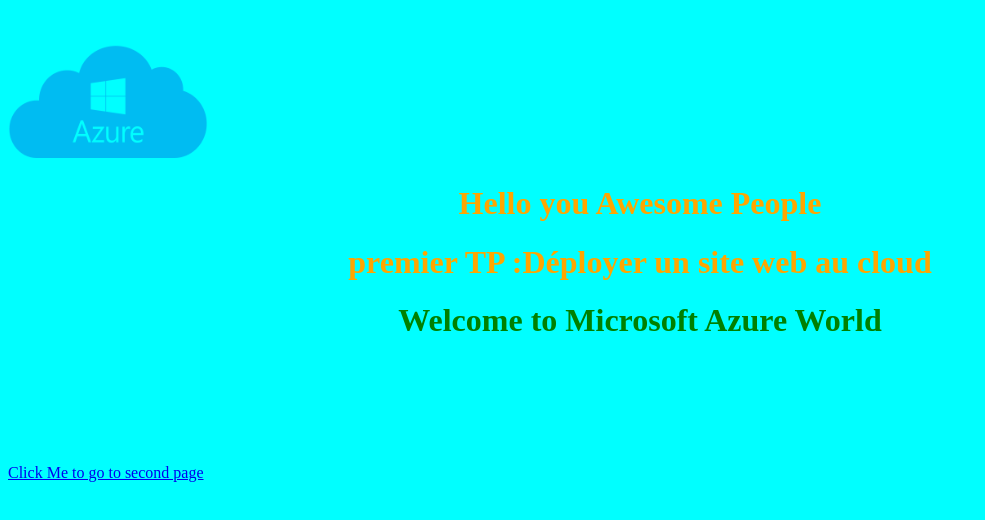
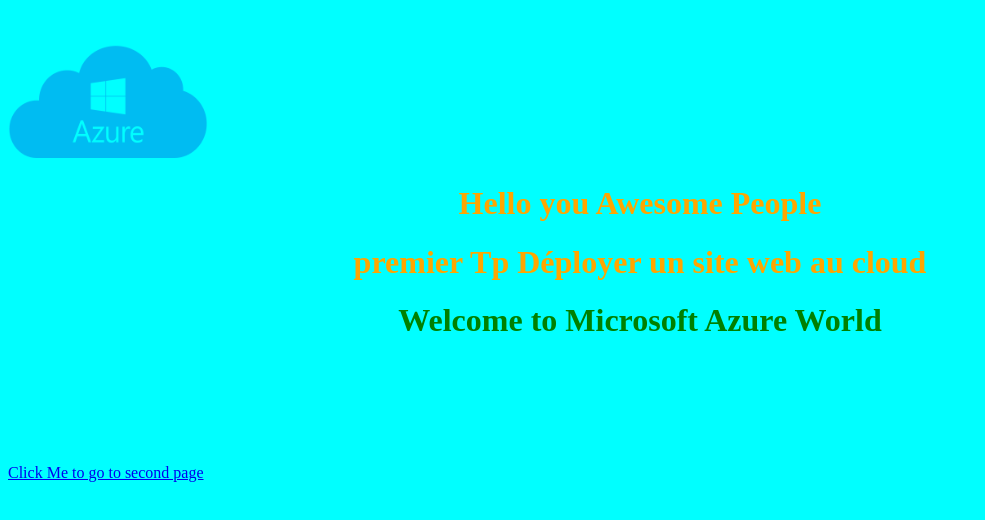
Before and after one commit to Dija-67/my-first-static-web-app, a plain HTML site: page src/index.html in a window 1280 px wide. Shown: the whole page, without its empty margins (0-985 px from the left). Drawn offline with Linux system fonts and the light colour scheme.

Commit message:
Update index.html

```diff
--- a/src/index.html
+++ b/src/index.html
@@ -12,7 +12,7 @@
 	<center>
 		<h1><font color="orange">Hello you Awesome People</h1>
 
-		<h1><font color="orange">premier TP :Déployer un site web au cloud</h1>
+		<h1><font color="orange">premier Tp Déployer un site web au cloud</h1>
 
 		<h1><font color="green">Welcome to Microsoft Azure World</h1>
 	<br><br>
```
